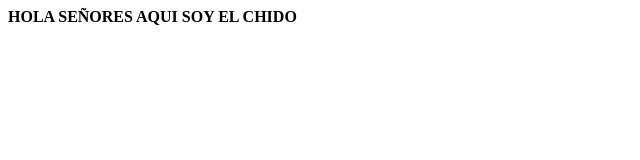
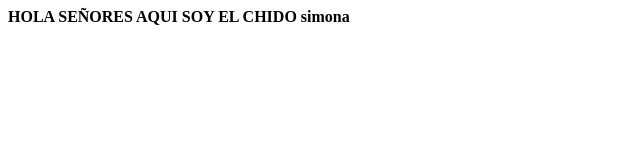
Before and after one commit to mcamarena-tiempodev/docker1, a plain HTML site: page index.html in a window 1280 px wide. Shown: the full height of the page, 0-640 px from the left. Drawn offline with Linux system fonts and the light colour scheme.

Commit message:
Update index.html
commit simona

```diff
--- a/index.html
+++ b/index.html
@@ -1 +1 @@
-<h4>HOLA SEÑORES AQUI SOY EL CHIDO</h4>
+<h4>HOLA SEÑORES AQUI SOY EL CHIDO simona</h4>
```
